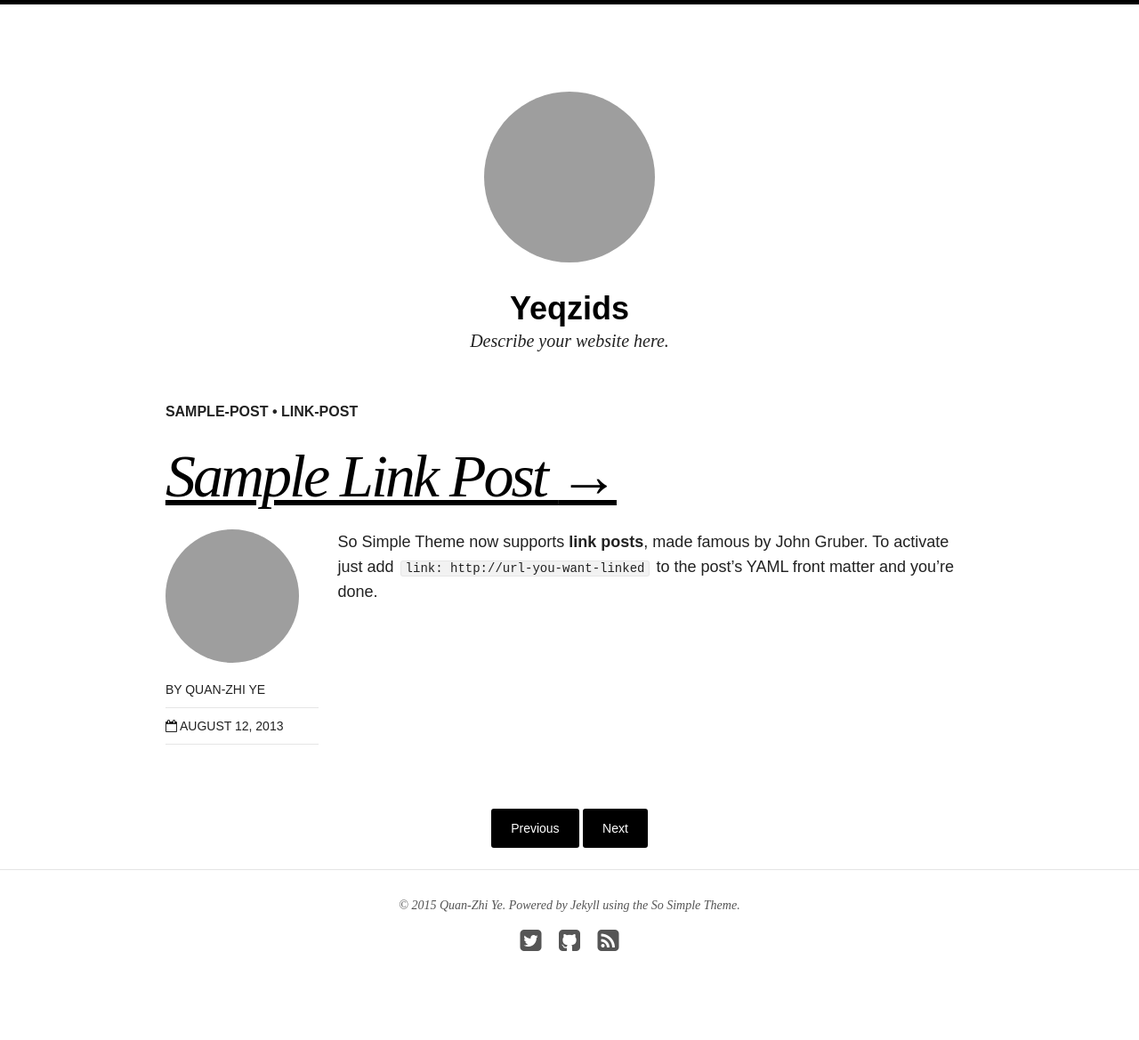
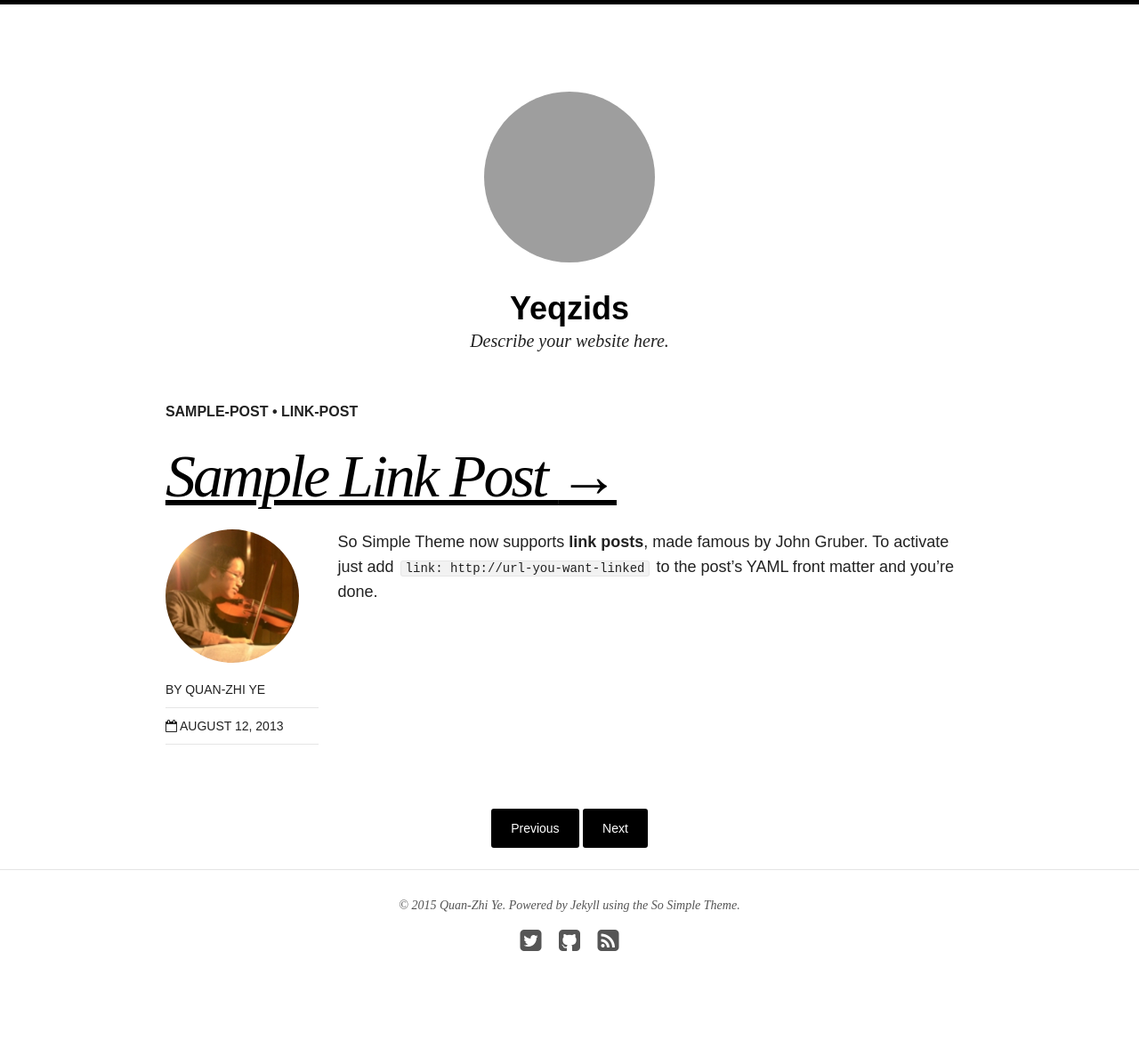
Before and after one commit to Yeqzids/Yeqzids.GitHub.io, a Jekyll site: the page built from _posts/articles/2013-08-12-sample-link-post.md, in a window 1280 px wide. Shown: the whole page at 89% size. Built offline with Jekyll 4.4.1, drawn with Linux system fonts in a browser that asks for light colours; nearby versions of some CDN libraries.

Commit message:
Update _config.yml

```diff
--- a/_config.yml
+++ b/_config.yml
@@ -34,7 +34,7 @@ exclude: ["lib", "config.rb", "Capfile", "config", "log", "Rakefile", "Rakefile.
 # Site owner
 owner:
   name: Quan-Zhi Ye
-  avatar: bio-photo.jpg
+  avatar: bio.jpg
   email: qye22@uwo.ca
   disqus-shortname:
   twitter: Yeqzids
```
